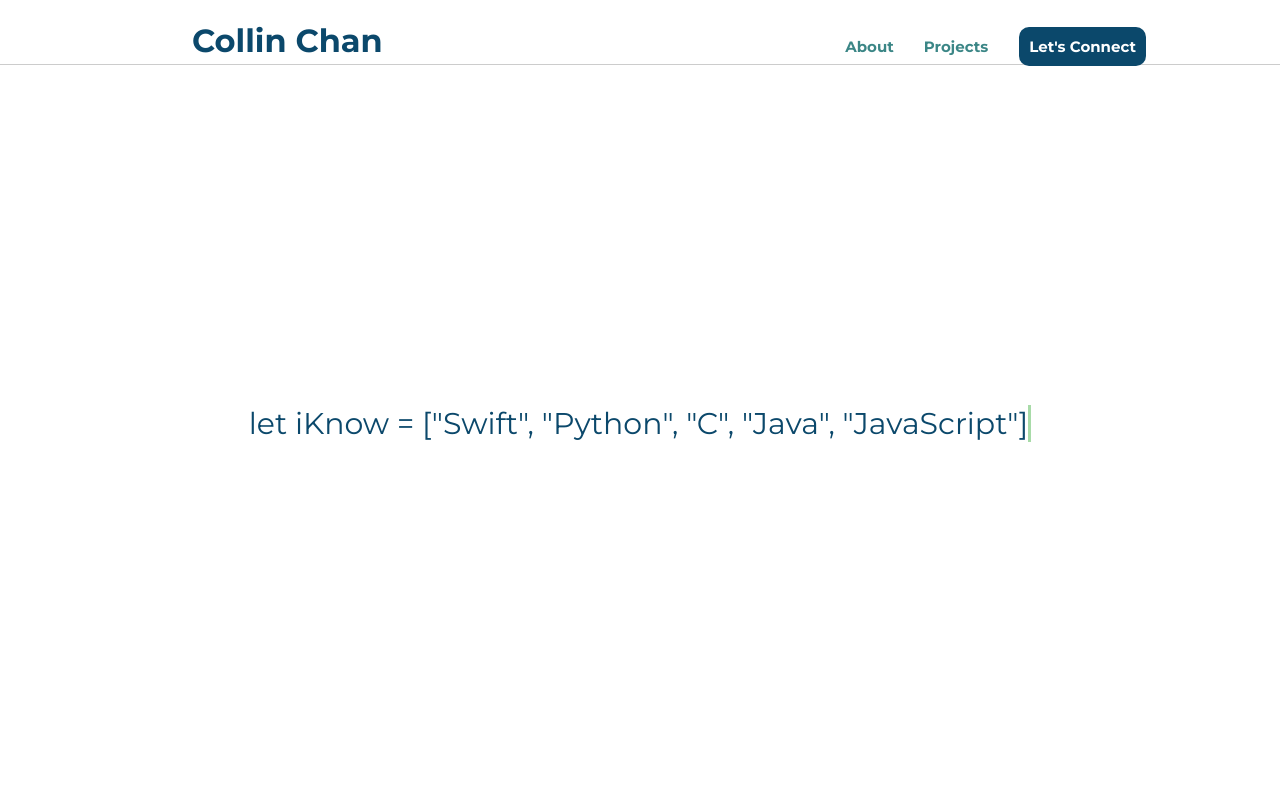
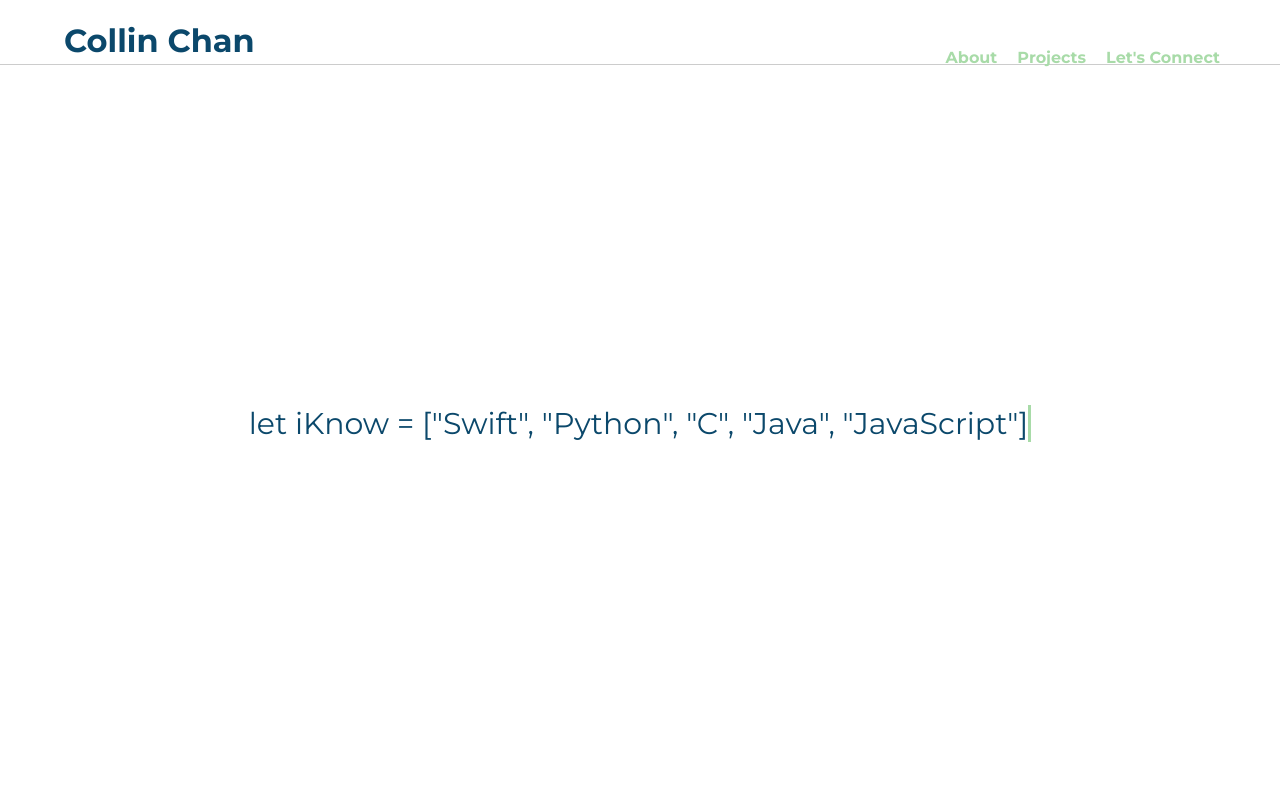
Before and after one commit to chancollin5101/Personal-Website, a plain HTML site: page index.html in a window 1280 px wide. Shown: the top 800 px of the page. Drawn offline with nearby package versions, Linux system fonts and the light colour scheme.

Commit message:
Update index.html

```diff
--- a/index.html
+++ b/index.html
@@ -11,22 +11,42 @@
      <link rel="stylesheet" href="assets/css/responsive.css">
      <script src="https://code.jquery.com/jquery-3.3.1.js"></script>
 </head>
+<header id="topbar">
+     <div id="headerNav">
+          <h1 class="logo"> <a href="#">Collin Chan</a></h1>
+          <nav>
+               <ul class="desktopList">
+                    <li class="bold"><a href="#intro">About</a></li>
+                    <li class="bold"><a href="#project">Projects</a></li>
+                    <li class="bold contactcontact-button"><a href="#contact">Let's Connect</a></li>
+               </ul>
+               <div id="barBtn">
+                    <div class="line1"></div>
+                    <div class="line2"></div>
+                    <div class="line3"></div>
+               </div>
+         </nav>
+     </div>
+     <div class="scroll-line"></div>
+ </header>
+
 <body>
 
-     <header id="topbar">
+
+     <!--<header id="topbar">
           <div class="header-proper">
                <h1 class="logo"> <a href="#">Collin Chan</a></h1>
                <nav>
                     <ul class="nav-buttons">
                          <button><a class="bold" href="#intro">About</a></button>
-                         <!--<button><a class="bold" href="#exp">Experiences</a></button>-->
+                         <button><a class="bold" href="#exp">Experiences</a></button>
                          <button><a class="bold" href="#project">Projects</a></button>
                          <button><a class="contact-button bold" href="#contact">Let's Connect</a></button>
                     </ul>
                </nav>
           </div>
           <div class="scroll-line"></div>
-     </header>
+     </header>-->
 
      <div class="main">
           <div class="quick-intro-section">
@@ -46,7 +66,7 @@
                               Hi, my name is <span class="bold">Collin Chan</span> a student studying<br class="nomobile">
                               Computer Science at the University of Toronto<br class="nomobile">
                               with experience in iOS and web development.<br class="nomobile">
-                              I am currently seeking for Summer 2021 internships!<br class="nomobile">
+                              Currently an SDE @ <span class="bold" style="color: #800020">The CGI Group</span><br class="nomobile">
                          </p>
                     </div>
                </div>
@@ -94,123 +114,7 @@
           </footer>
 
      </div>
-
-
-<script type="text/javascript">
-
-     var TxtRotate = function(el, toRotate, period) {
-        this.toRotate = toRotate;
-        this.el = el;
-        this.loopNum = 0;
-        this.period = parseInt(period, 10) || 2000;
-        this.txt = '';
-        this.tick();
-        this.isDeleting = false;
-      };
-
-      TxtRotate.prototype.tick = function() {
-        var i = this.loopNum % this.toRotate.length;
-        var fullTxt = this.toRotate[i];
-
-        if (this.isDeleting) {
-          this.txt = fullTxt.substring(0, this.txt.length - 1);
-        } else {
-          this.txt = fullTxt.substring(0, this.txt.length + 1);
-        }
-
-        this.el.innerHTML = '<span class="wrap">'+this.txt+'</span>';
-
-        var that = this;
-        var delta = 40;
-
-        if (this.isDeleting) { delta /= 2; }
-
-        if (!this.isDeleting && this.txt === fullTxt) {
-          delta = this.period;
-          this.isDeleting = true;
-        } else if (this.isDeleting && this.txt === '') {
-          this.isDeleting = false;
-          this.loopNum++;
-          delta = 1;
-        }
-
-        setTimeout(function() {
-          that.tick();
-        }, delta);
-      };
-
-      window.onload = function() {
-        var elements = document.getElementsByClassName('txt-rotate');
-        for (var i=0; i<elements.length; i++) {
-          var toRotate = elements[i].getAttribute('data-rotate');
-          var period = elements[i].getAttribute('data-period');
-          if (toRotate) {
-            new TxtRotate(elements[i], JSON.parse(toRotate), period);
-          }
-        }
-        // INJECT CSS
-        var css = document.createElement("style");
-        css.type = "text/css";
-        css.innerHTML = ".txt-rotate > .wrap { border-right: 3px solid #A8DBA8 }";
-        document.body.appendChild(css);
-      };
-
-     $(document).ready(function() {
-          $("#topbar").hide();
-     });
-
-     $('a[href*="#"]')
-     // Remove links that don't actually link to anything
-     .not('[href="#"]')
-     .not('[href="#0"]')
-     .click(function(event) {
-     // On-page links
-     if (
-          location.pathname.replace(/^\//, '') == this.pathname.replace(/^\//, '')
-          &&
-          location.hostname == this.hostname
-     ) {
-          // Figure out element to scroll to
-          var target = $(this.hash);
-          target = target.length ? target : $('[name=' + this.hash.slice(1) + ']');
-          // Does a scroll target exist?
-          if (target.length) {
-          // Only prevent default if animation is actually gonna happen
-          event.preventDefault();
-          $('html, body').animate({
-               scrollTop: target.offset().top
-          }, 1000, function() {
-               // Callback after animation
-               // Must change focus!
-               var $target = $(target);
-               $target.focus();
-               if ($target.is(":focus")) { // Checking if the target was focused
-               return false;
-               } else {
-               $target.attr('tabindex','-1'); // Adding tabindex for elements not focusable
-               $target.focus(); // Set focus again
-               };
-          });
-          }
-     }
-     });
-
-
-     $(window).scroll(function() {
-
-          if ($("#topbar").is(":visible")) {
-               var wintop = $(window).scrollTop(), docheight =
-
-               $(document).height(), winheight = $(window).height();
-               var scrolled = (wintop/(docheight-winheight))*100;
-
-               $('.scroll-line').css('width', (scrolled + '%'));
-          } else {
-               $("#topbar").show();
-          }
-     });
-
-</script>
-
+<script src="navbar.js"></script>
+<script src="main.js"></script>
 </body>
 </html>
```
